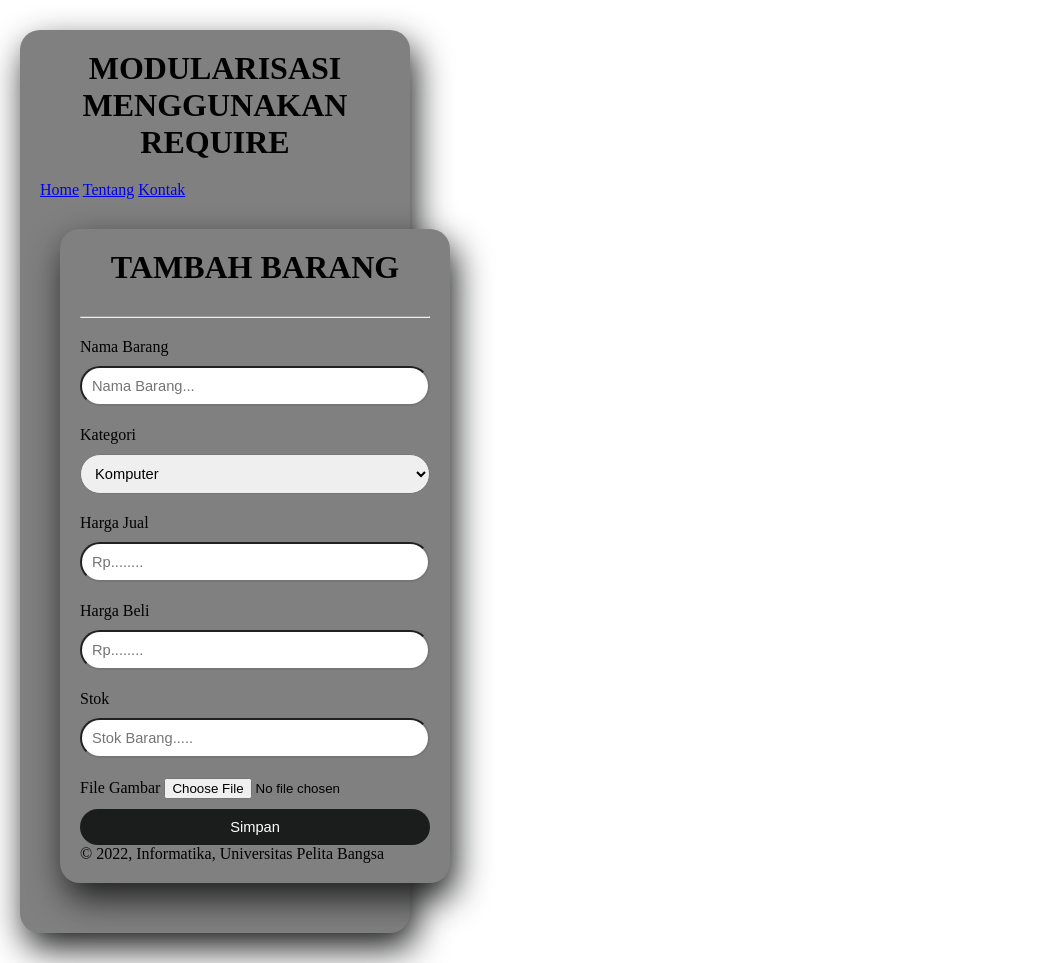
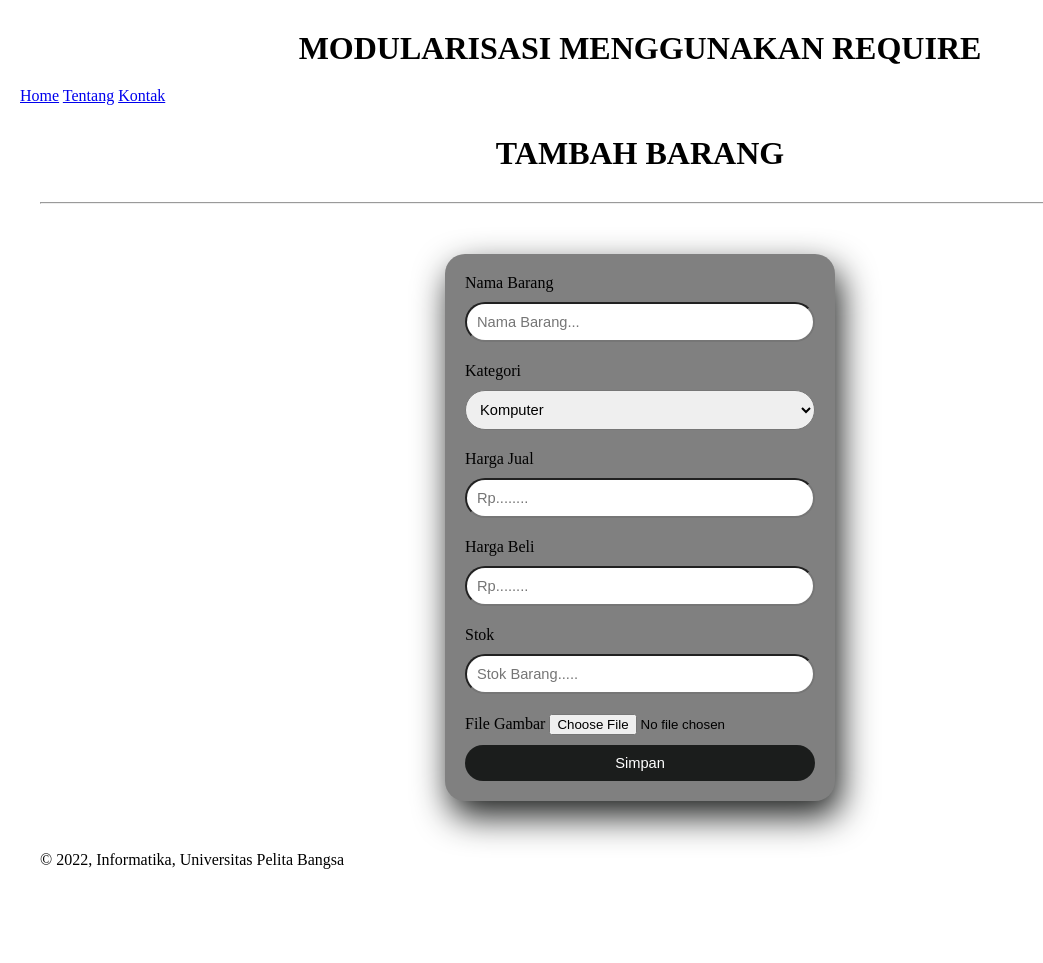
Before and after one commit to fasha-20/Lab9Web, a PHP site: page /tambah.php in a window 1280 px wide. Shown: the whole page, without its empty margins (0-1043 px from the left). After the commit the page ends 869 px from the top, so only its background shows below. Run offline with PHP 8.4, Linux system fonts and the light colour scheme.

Commit message:
praktikum 9

```diff
--- a/tambah.php
+++ b/tambah.php
@@ -42,15 +42,6 @@ if (isset($_POST['submit'])) {
       font-family: 'Times New Roman', Times, serif;
     }
 
-    .container {
-      width: 350px;
-      background: grey;
-      margin: 50px auto;
-      padding: 20px 20px;
-      border-radius: 20px;
-      box-shadow: 5px 15px 35px #1b1d1c;
-    }
-
     h1 {
       text-align: center;
       text-transform: uppercase;
@@ -59,6 +50,15 @@ if (isset($_POST['submit'])) {
     hr {
       margin-top: 10px;
       margin-bottom: 20px;
+    }
+
+    .main {
+      width: 350px;
+      background: grey;
+      margin: 50px auto;
+      padding: 20px 20px;
+      border-radius: 20px;
+      box-shadow: 5px 15px 35px #1b1d1c;
     }
 
     .nama {
```
Also changed, not shown: ubah.php (+5 -2 lines), README.md, gambar/5.png (added), gambar/6.png (added), gambar/7.png (added), gambar/kulkas_LG.jpg (added), gambar/laptop_asus.jpg (added).
